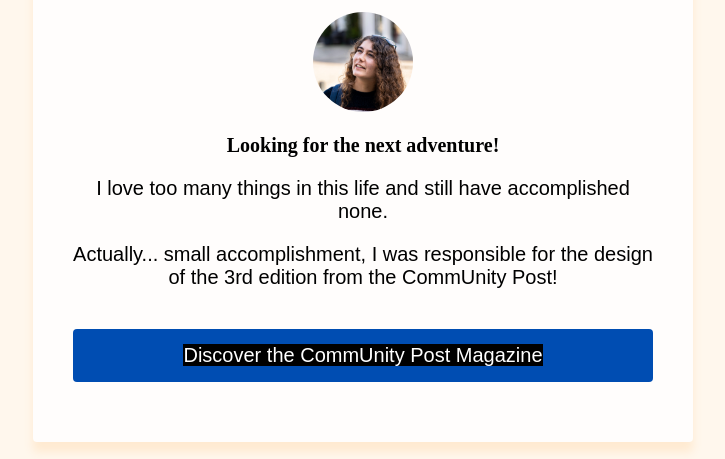
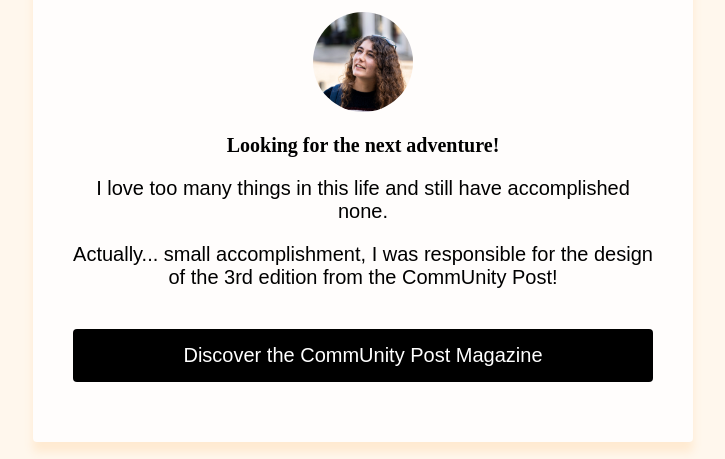
Before and after one commit to arieivs/profile, a plain HTML site: page index.html in a window 1280 px wide. In both pictures the pointer is over the element "Discover the CommUnity Post Magazine". Shown: the part 143-602 px from the top of the page, without its empty margins (277-1002 px from the left). Drawn offline with Linux system fonts and the light colour scheme; a web font is replaced by a local one.

Commit message:
corrected button

```diff
--- a/style.css
+++ b/style.css
@@ -56,12 +56,15 @@ a:hover {
   border-radius: 4px;
 }
 
+.btn-blue:hover {
+  background-color: black;
+}
+
 .btn-blue a {
   color: white;
 }
 
 .btn-blue a:hover {
-  background-color: black;
   color: white;
 }
 
```
